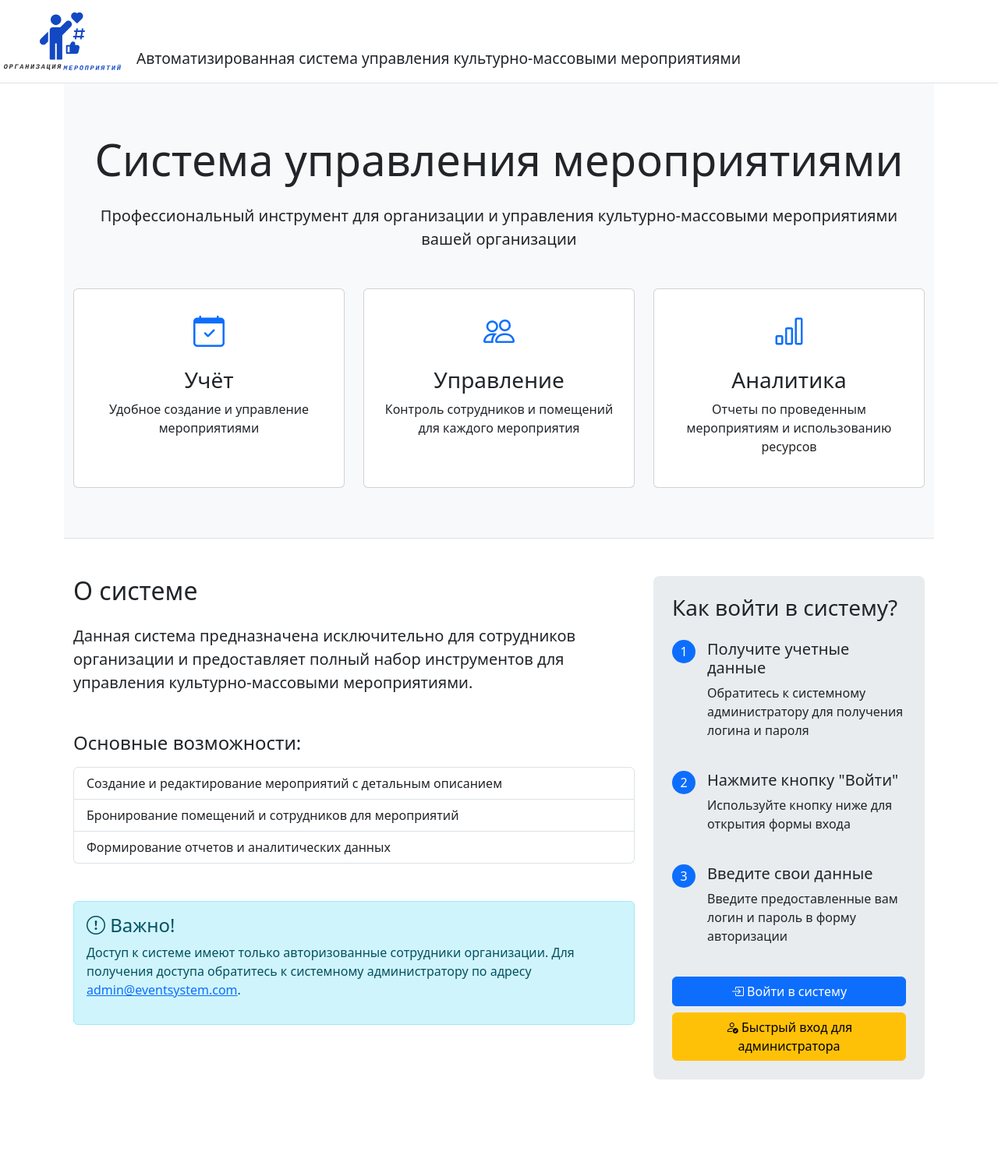
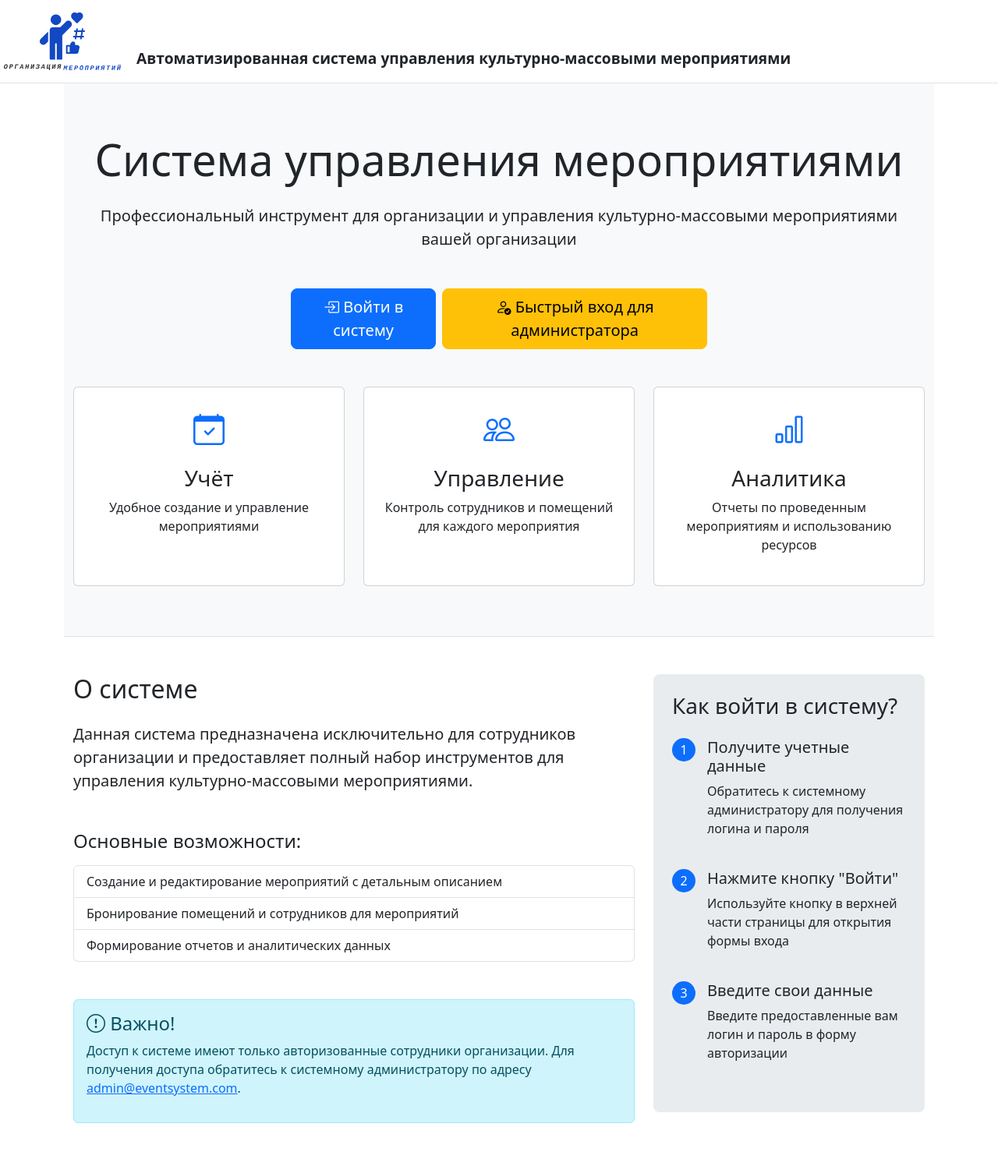
Before and after one commit to sonytruelove/Cultural-events-management-system, a FastAPI app: page /unregistered in a window 1280 px wide. Shown: the whole page at 78% size. Before the commit the page ends 1385 px from the top, so only its background shows below. Run offline with FastAPI, Linux system fonts and the light colour scheme; parts of the project's set-up code (start-up, migrations or seed data) failed here and were passed over.

Commit message:
(enhance): Мелкие правки по UX

```diff
--- a/opt/event_app/static/css/styles.css
+++ b/opt/event_app/static/css/styles.css
@@ -10,7 +10,6 @@
     color: #0d6efd;
     margin-bottom: 1rem;
 }
-
 
 .feature-card {
     transition: transform 0.3s;
@@ -81,7 +80,7 @@
 
 .nav-link i {
     margin-right: 8px;
-    font-size: 1.4rem;
+    font-size: 1.2rem;
     color: #0d6efd;
 }
 
@@ -96,11 +95,6 @@
 .navbar-nav {
     width: 100%;
     justify-content: space-around;
-}
-
-.navbar-nav .nav-link {
-    color:black;
-
 }
 
 .event-card {
--- a/opt/event_app/templates/activity.html
+++ b/opt/event_app/templates/activity.html
@@ -32,7 +32,7 @@
         </div>
 
         <div class="filter-options mt-3">
-            <h5><i class="bi bi-gear"></i> Параметры формирования отчета</h5>
+            <h5><i class="bi bi-gear"></i> Параметры для формирования отчета</h5>
 
             <div class="row filter-row mb-3">
                 <div class="col-md-4">
--- a/opt/event_app/templates/base.html
+++ b/opt/event_app/templates/base.html
@@ -11,7 +11,7 @@
 <body>
 <div class="container-fluid logo-fullwidth">
     <img src="/static/images/logo.svg" alt="Логотип">
-    <div class="logo-text">
+    <div class="logo-text fw-bold">
         Автоматизированная система управления культурно-массовыми мероприятиями
     </div>
 </div>
--- a/opt/event_app/templates/unregistered.html
+++ b/opt/event_app/templates/unregistered.html
@@ -1,11 +1,26 @@
 {% extends "base.html" %}
 
 {% block content %}
-<!-- Герой-секция -->
+<!-- Герой-секция с кнопками авторизации -->
 <section class="hero-section">
     <div class="container text-center">
         <h1 class="display-4 mb-4">Система управления мероприятиями</h1>
         <p class="lead mb-5">Профессиональный инструмент для организации и управления культурно-массовыми мероприятиями вашей организации</p>
+
+        <!-- Кнопки авторизации добавлены в герой-секцию -->
+        <div class="row justify-content-center mb-5">
+            <div class="col-md-8 col-lg-6">
+                <div class="d-grid gap-2 d-md-flex justify-content-center">
+                    <button class="btn btn-primary btn-lg" data-bs-toggle="modal" data-bs-target="#loginModal">
+                        <i class="bi bi-box-arrow-in-right"></i> Войти в систему
+                    </button>
+                    <button class="btn btn-warning btn-lg" onclick="fillAdminCredentials()">
+                        <i class="bi bi-person-check"></i> Быстрый вход для администратора
+                    </button>
+                </div>
+            </div>
+        </div>
+
         <div class="row g-4">
             <div class="col-md-4">
                 <div class="card feature-card p-4">
@@ -68,7 +83,7 @@
                     <div class="step-number">2</div>
                     <div>
                         <h5>Нажмите кнопку "Войти"</h5>
-                        <p>Используйте кнопку ниже для открытия формы входа</p>
+                        <p>Используйте кнопку в верхней части страницы для открытия формы входа</p>
                     </div>
                 </div>
 
@@ -80,14 +95,7 @@
                     </div>
                 </div>
 
-                <div class="d-grid gap-2 mt-4">
-                    <button class="btn btn-primary" data-bs-toggle="modal" data-bs-target="#loginModal">
-                        <i class="bi bi-box-arrow-in-right"></i> Войти в систему
-                    </button>
-                    <button class="btn btn-warning" onclick="fillAdminCredentials()">
-                        <i class="bi bi-person-check"></i> Быстрый вход для администратора
-                    </button>
-                </div>
+                <!-- Удалены дублирующиеся кнопки из этой секции -->
             </div>
         </div>
     </div>
```
